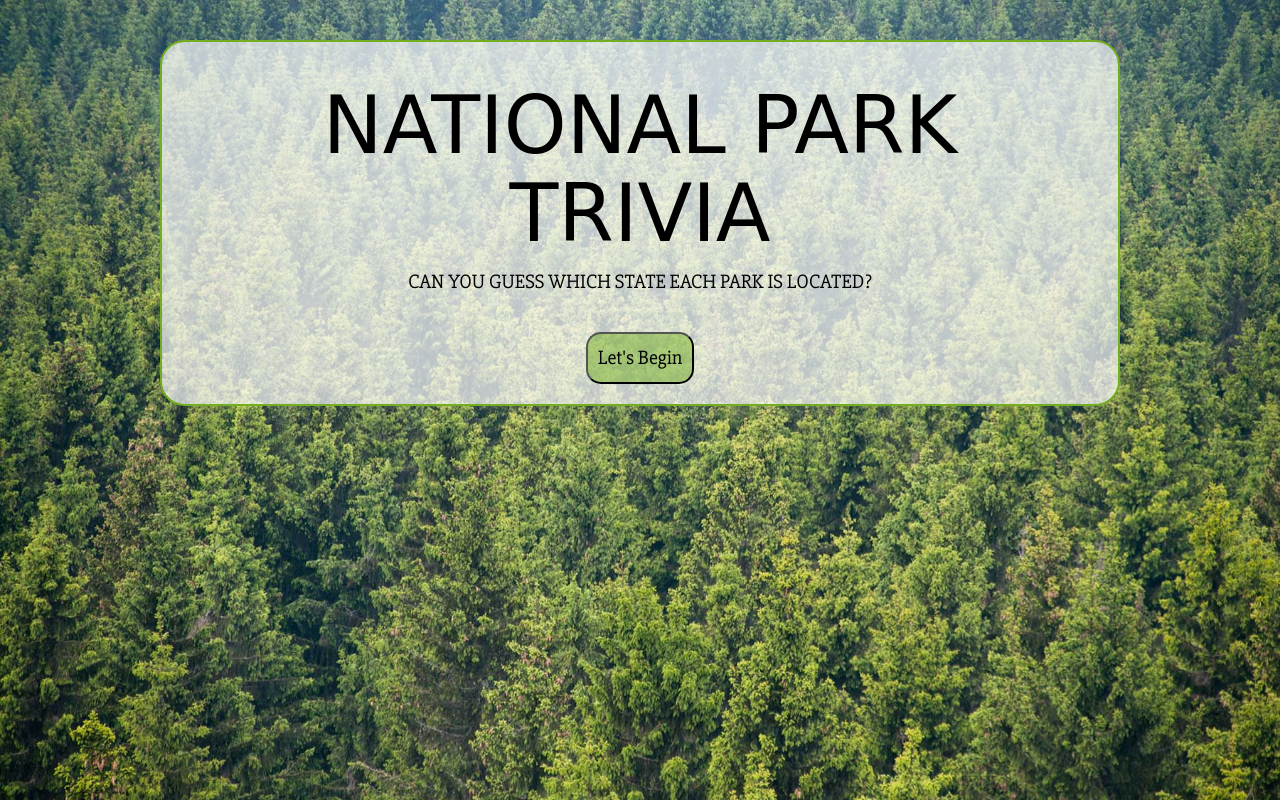
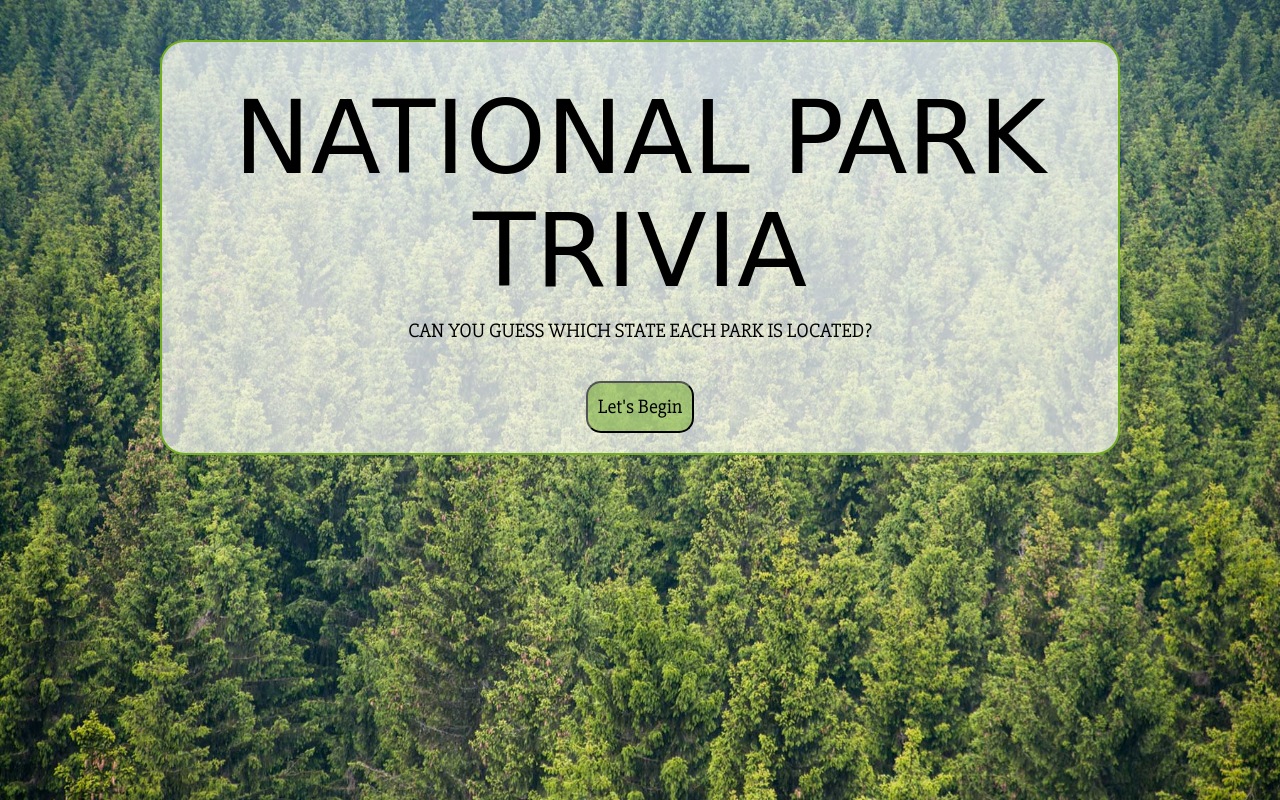
Before and after one commit to michellechristina/Trivia, a plain HTML site: page index.html in a window 1280 px wide. Drawn offline with nearby package versions, Linux system fonts and the light colour scheme; a web font is replaced by a local one.

Commit message:
fixed css

```diff
--- a/assets/css/style.css
+++ b/assets/css/style.css
@@ -13,7 +13,7 @@ p {
 
 h1 {
     font-family: 'Cabin Sketch', 'Berkshire Swash', cursive;
-    font-size: 4em;
+    font-size: 8vw;
 }
 
 h2 {
```
